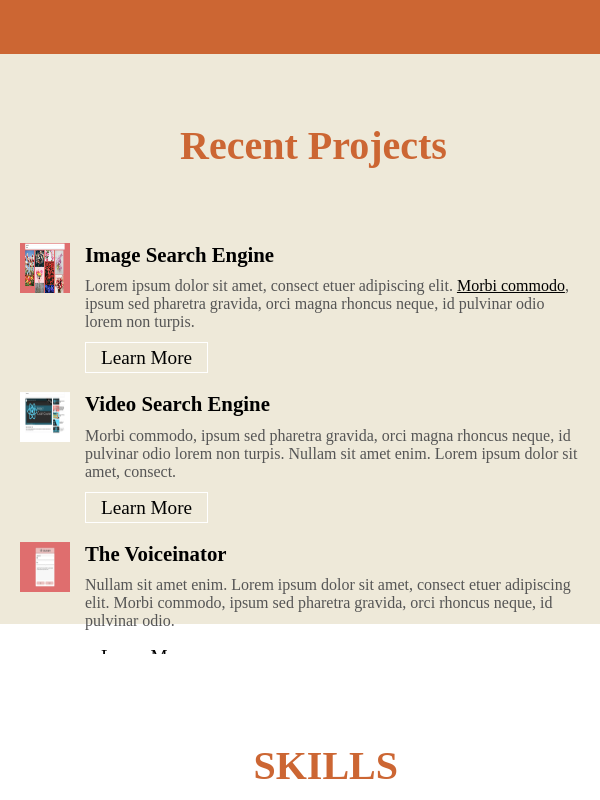
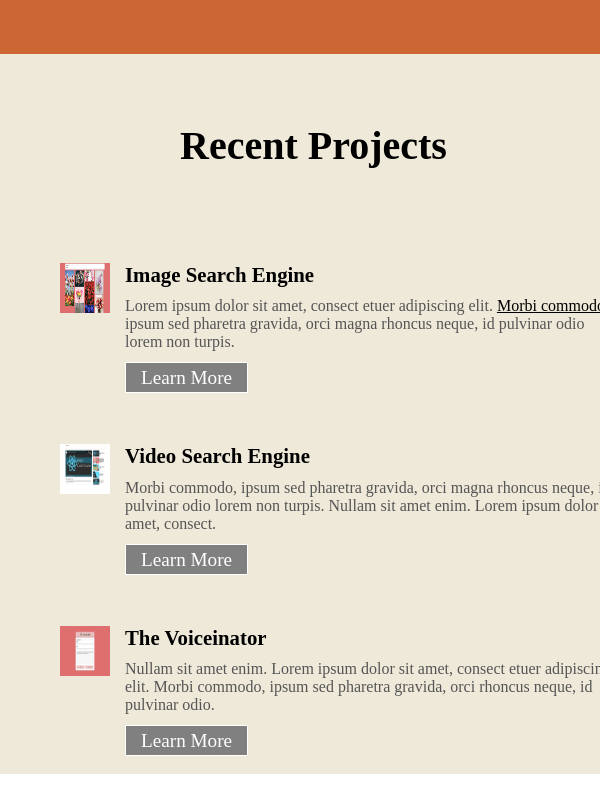
Before and after one commit to FATHIA123/FATHIA123.github.io, a plain HTML site: page index.html in a window 600 px wide. Shown: the part 1960-2760 px from the top of the page. Drawn offline with Linux system fonts and the light colour scheme.

Commit message:
added css to the blockquote

```diff
--- a/CSS/media.css
+++ b/CSS/media.css
@@ -183,22 +183,30 @@ section.main aside div.content {
 
 
 /* projects */
+section.projects {
+    height: 650px;
+}
+section.projects h2 {
+    margin-left: 30%;
+    color: #000;
 
+}
 section.projects aside {
     width: 100%;
   float: none;
   text-align: left;
+  margin: 40px;
 }
 
 section.projects aside div.content {
-    margin: 8px 20px 8px 0;
+    margin: 2px 20px 10px 0;
     padding: 5px 0px 10px 85px;
     background-size: 50px 50px;
     background-position: 20px 5px;
 }
-section.projects h2 {
-    margin-left: 30%;
-
+section.projects aside div.content a.btn{
+background-color: grey;
+color: #fff;
 }
 
 
@@ -239,7 +247,7 @@ section.skills blockquote {
     width: 90%;
     padding: 1px 0px 20px 0px;
     position: relative;
-    height: 10%;
+    height: 20%;
     border-top: #000 1px solid;
 }
 
```
